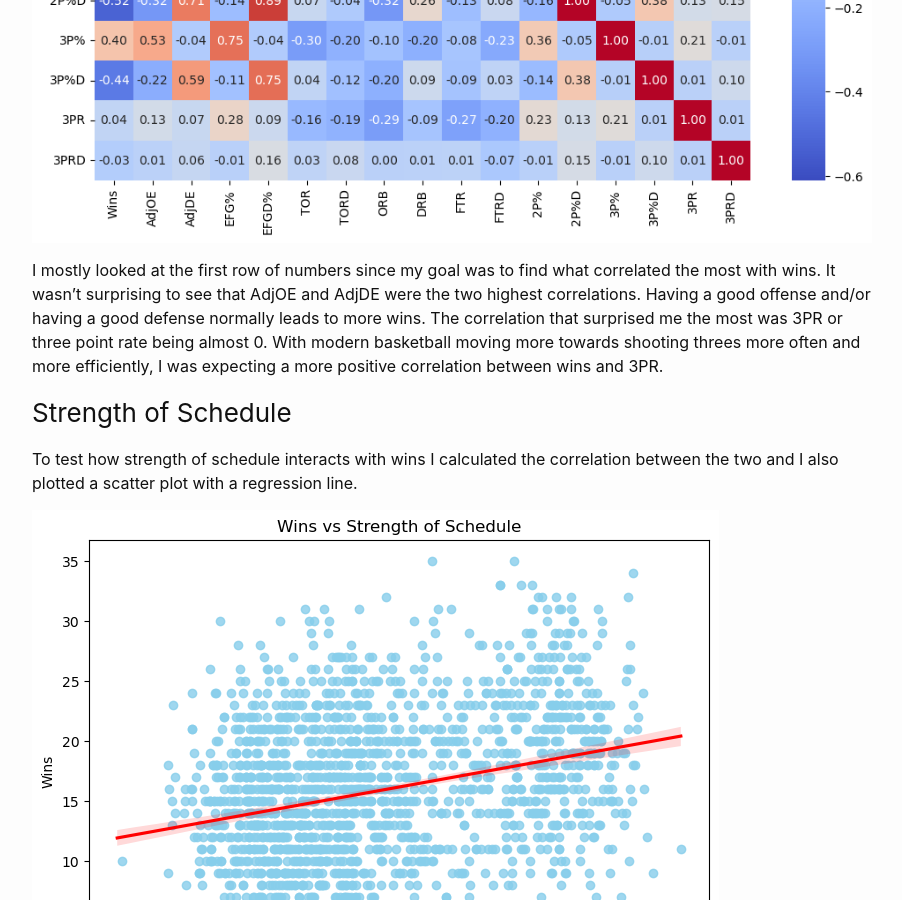
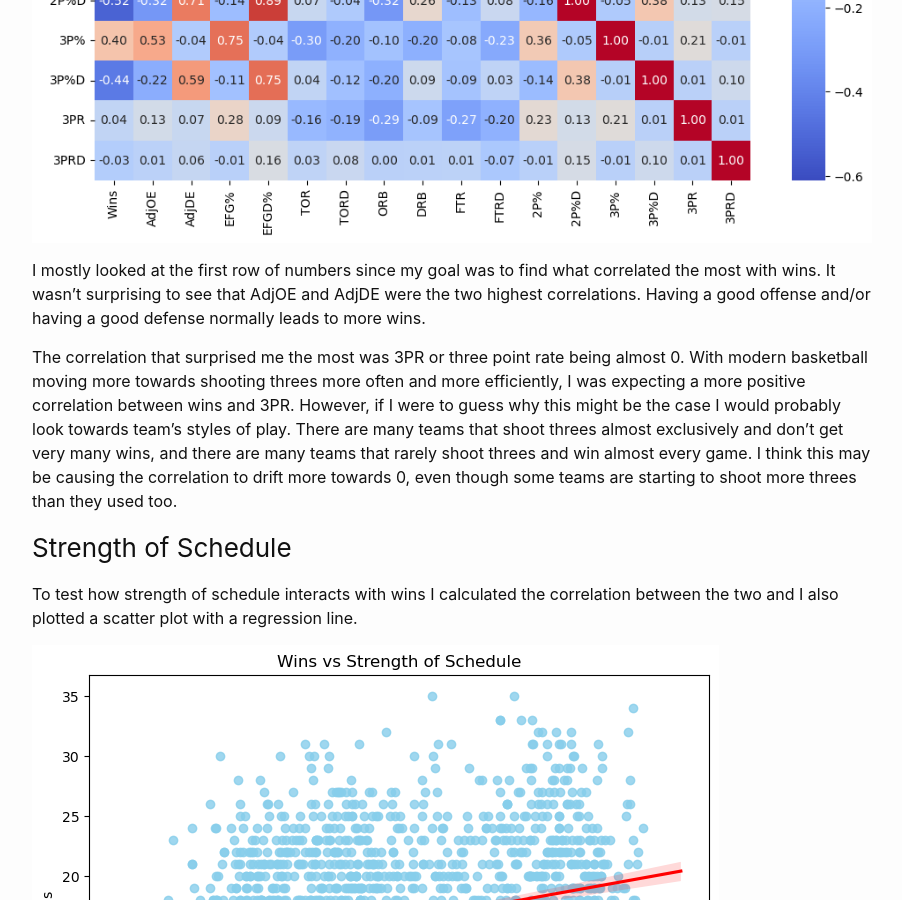
Before and after one commit to MattLindeman/MattLindeman.github.io, a Jekyll site: the page built from _posts/2023-12-13-EDA-post.md, in a window 1280 px wide and 900 px high, scrolled down 1425 px. Shown: the whole window, without its empty margins (188-1090 px from the left). Built offline with Jekyll 4.4.1, drawn with Linux system fonts in a browser that asks for light colours; comment, search, counter and statistics services are not loaded; some of the changed text lies outside the part shown.

Commit message:
Update 2023-12-13-EDA-post.md

```diff
--- a/_posts/2023-12-13-EDA-post.md
+++ b/_posts/2023-12-13-EDA-post.md
@@ -23,7 +23,9 @@ To test how the statistics are correlated with wins I decided to look at a heatm
 
 ![Figure](/assets/images/WinsHeatmap.jpg)
 
-I mostly looked at the first row of numbers since my goal was to find what correlated the most with wins. It wasn't surprising to see that AdjOE and AdjDE were the two highest correlations. Having a good offense and/or having a good defense normally leads to more wins. The correlation that surprised me the most was 3PR or three point rate being almost 0. With modern basketball moving more towards shooting threes more often and more efficiently, I was expecting a more positive correlation between wins and 3PR.
+I mostly looked at the first row of numbers since my goal was to find what correlated the most with wins. It wasn't surprising to see that AdjOE and AdjDE were the two highest correlations. Having a good offense and/or having a good defense normally leads to more wins.
+
+The correlation that surprised me the most was 3PR or three point rate being almost 0. With modern basketball moving more towards shooting threes more often and more efficiently, I was expecting a more positive correlation between wins and 3PR. However, if I were to guess why this might be the case I would probably look towards team's styles of play. There are many teams that shoot threes almost exclusively and don't get very many wins, and there are many teams that rarely shoot threes and win almost every game. I think this may be causing the correlation to drift more towards 0, even though some teams are starting to shoot more threes than they used too.
 
 ### Strength of Schedule
 
```
